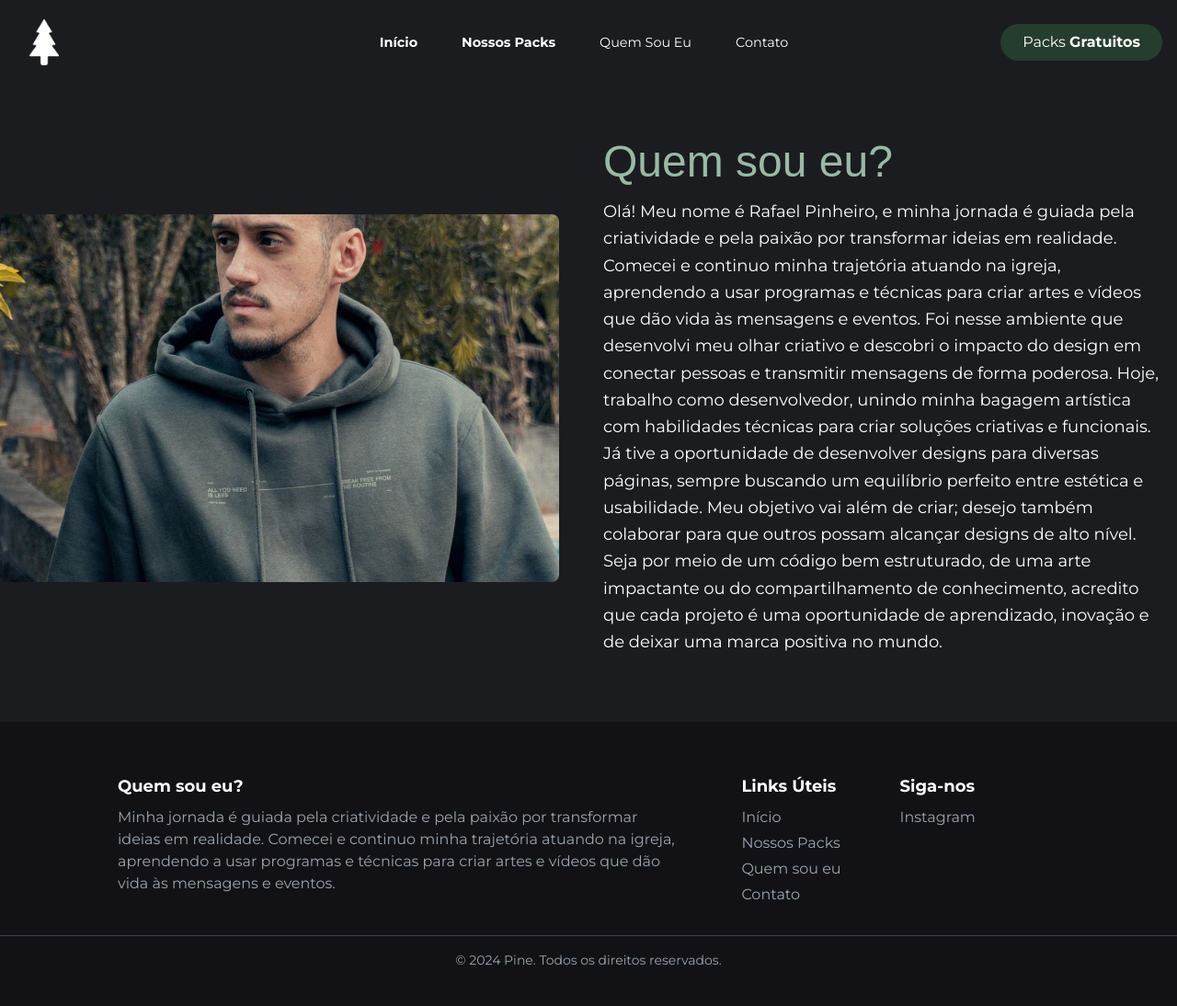
After one commit to Rafael-273/pine_studio, a Django app: template pine_studio/templates/front/about.html in a window 1280 px wide. The commit adds this page. Shown: the whole page at 92% size. Run offline with Django 5.2, Linux system fonts and the light colour scheme; the template is opened without the code that fills it, so the values that code supplies are empty; parts of the project's set-up code (start-up, migrations or seed data) failed here and were passed over; some libraries are stand-ins or nearby versions; some web fonts are replaced.

Commit message:
feat: create about layout

```diff
--- a/pine_studio/pine/urls.py
+++ b/pine_studio/pine/urls.py
@@ -1,9 +1,11 @@
 from django.urls import path
 from .views.home import HomeView
 from .views.pack import PackListView, PackDetailView
+from .views.about import AboutPageView
 
 urlpatterns = [
     path('', HomeView.as_view(), name='home'),
     path('packs/', PackListView.as_view(), name='packs'),
+    path('quem_sou_eu/', AboutPageView.as_view(), name='about'),
     path('<slug:slug>/', PackDetailView.as_view(), name='pack_detail'),
 ]
--- /dev/null
+++ b/pine_studio/pine/views/about.py
@@ -0,0 +1,5 @@
+from django.views.generic import TemplateView
+
+
+class AboutPageView(TemplateView):
+    template_name = 'front/about.html'
--- /dev/null
+++ b/pine_studio/templates/front/about.html
@@ -0,0 +1,33 @@
+{% extends 'base.html' %}
+{% load static %}
+
+{% block title %}
+
+    Quem sou eu?
+
+{% endblock %}
+
+{% block head %}
+
+{% endblock %}
+
+{% block content %}
+<div class="flex-grow content container mx-auto mb-8 mt-28 flex flex-col justify-center items-center">
+    <section class="flex flex-col lg:flex-row items-center lg:space-x-8 lg:space-y-0 p-0 px-6 md:px-0 md:p-6">
+        <div class="cover flex-1 hidden md:flex justify-center items-center overflow-hidden h-64 lg:h-[50vh] rounded-lg">
+            <img src="{% static 'assets/eu.jpg' %}" alt="Imagem sobre a organização" class="cover-image">
+        </div>
+
+        <div class="flex-1 flex flex-col gap-4 p-4 text-lg text-gray-700 leading-relaxed">
+            <h1 class="text-4xl text-center md:text-start md:text-5xl leading-tight" style="color: var(--tertiary-color-light); font-family: 'Piepie W01 Regular', sans-serif;">Quem sou eu?</h1>
+            <p style="color: var(--secondary-color-light);">
+                Olá! Meu nome é Rafael Pinheiro, e minha jornada é guiada pela criatividade e pela paixão por transformar ideias em realidade. Comecei e continuo minha trajetória atuando na igreja, aprendendo a usar programas e técnicas para criar artes e vídeos que dão vida às mensagens e eventos. Foi nesse ambiente que desenvolvi meu olhar criativo e descobri o impacto do design em conectar pessoas e transmitir mensagens de forma poderosa.
+
+                Hoje, trabalho como desenvolvedor, unindo minha bagagem artística com habilidades técnicas para criar soluções criativas e funcionais. Já tive a oportunidade de desenvolver designs para diversas páginas, sempre buscando um equilíbrio perfeito entre estética e usabilidade.
+
+                Meu objetivo vai além de criar; desejo também colaborar para que outros possam alcançar designs de alto nível. Seja por meio de um código bem estruturado, de uma arte impactante ou do compartilhamento de conhecimento, acredito que cada projeto é uma oportunidade de aprendizado, inovação e de deixar uma marca positiva no mundo.
+            </p>
+        </div>
+    </section>
+</div>
+{% endblock %}
--- a/pine_studio/templates/parciais/footer.html
+++ b/pine_studio/templates/parciais/footer.html
@@ -10,7 +10,7 @@
                 <ul class="text-gray-400 space-y-1">
                     <li><a href="{% url 'home' %}" class="hover:underline">Início</a></li>
                     <li><a href="{% url 'packs' %}" class="hover:underline">Nossos Packs</a></li>
-                    <li><a href="#about" class="hover:underline">Quem sou eu</a></li>
+                    <li><a href="{% url 'about' %}" class="hover:underline">Quem sou eu</a></li>
                     <li><a href="#contact" class="hover:underline">Contato</a></li>
                 </ul>
             </div>
--- a/pine_studio/templates/parciais/menu.html
+++ b/pine_studio/templates/parciais/menu.html
@@ -18,7 +18,7 @@
             <ul class="flex space-x-12 mx-auto">
                 <li><a href="{% url 'home' %}" class="font-semibold  text-[0.9rem] hover:text-black transition duration-500" style="color: var(--secondary-color-light);">Início</a></li>
                 <li><a href="{% url 'packs' %}" class="font-semibold  text-[0.9rem] hover:text-black transition duration-500" style="color: var(--secondary-color-light);">Nossos Packs</a></li>
-                <li><a href="" class="text-[0.9rem] hover:text-black transition duration-500" style="color: var(--secondary-color-light);">Quem Sou Eu</a></li>
+                <li><a href="{% url 'about' %}" class="text-[0.9rem] hover:text-black transition duration-500" style="color: var(--secondary-color-light);">Quem Sou Eu</a></li>
                 <li><a href="" class="text-[0.9rem] hover:text-black transition duration-500" style="color: var(--secondary-color-light);">Contato</a></li>
             </ul>
         </div>
@@ -31,7 +31,7 @@
     <ul id="mobile-menu" class="md:hidden flex flex-col items-center space-y-6 mt-2 py-4 absolute w-full top-20 hidden p-4" style="z-index: 1; background-color: var(--tertiary-color-dark);">
         <li class="p-2"><a href="{% url 'home' %}" class="text-[0.9rem] hover:text-black transition duration-500" style="color: var(--secondary-color-light);">Início</a></li>
         <li class="p-2"><a href="{% url 'packs' %}" class="text-[0.9rem] hover:text-black transition duration-500" style="color: var(--secondary-color-light);">Nossos Criativos</a></li>
-        <li class="p-2"><a href="" class="text-[0.9rem] hover:text-black transition duration-500" style="color: var(--secondary-color-light);">Nossos Packs</a></li>
+        <li class="p-2"><a href="{% url 'about' %}" class="text-[0.9rem] hover:text-black transition duration-500" style="color: var(--secondary-color-light);">Nossos Packs</a></li>
         <li class="p-2"><a href="" class="text-[0.9rem] hover:text-black transition duration-500" style="color: var(--secondary-color-light);">Quem Sou Eu</a></li>
     </ul>
 </header>
```
Also changed, not shown: pine_studio/templates/front/home.html (+6 -4 lines), pine_studio/templates/front/pack_detail.html (+30 -14 lines), pine_studio/static/assets/eu.jpg.
